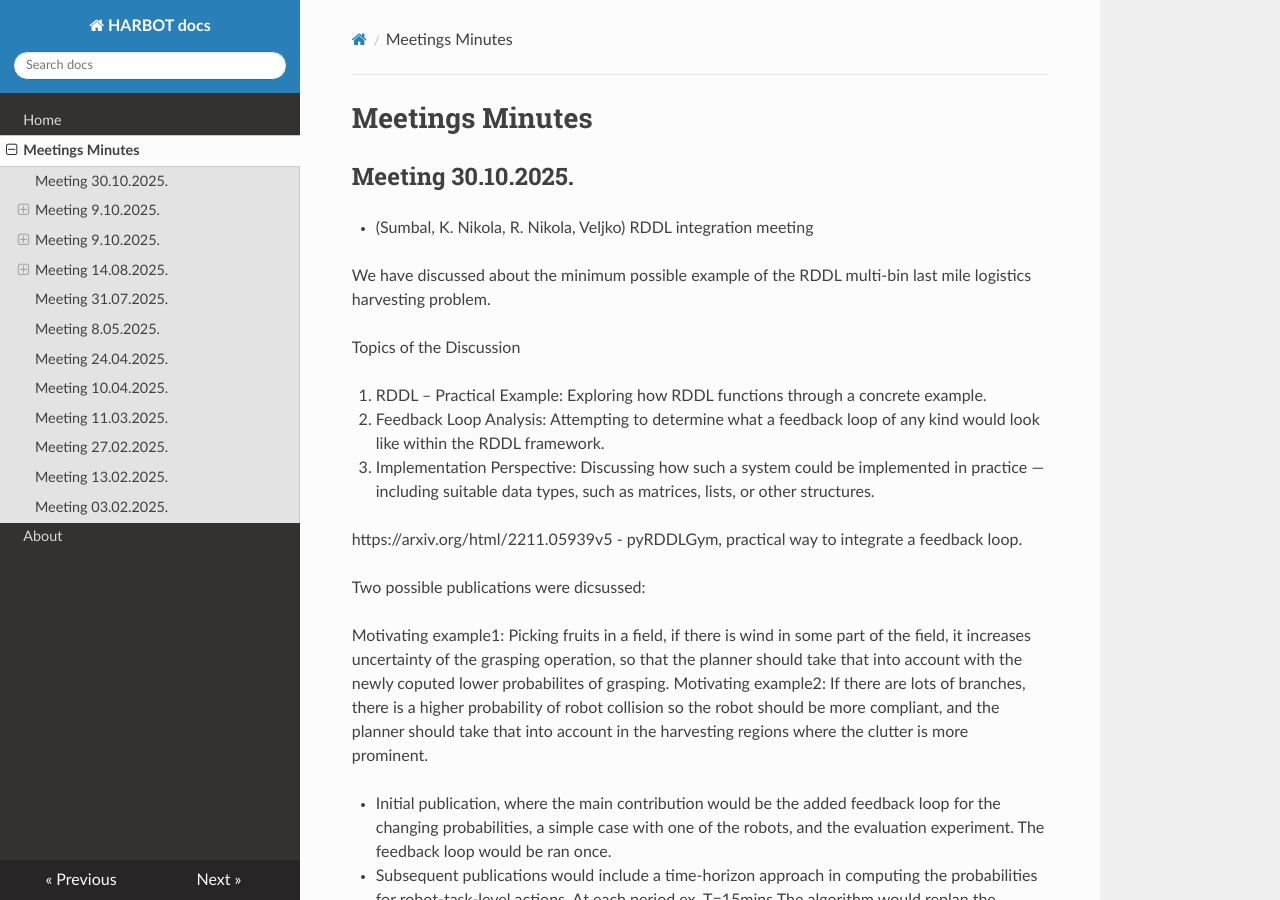
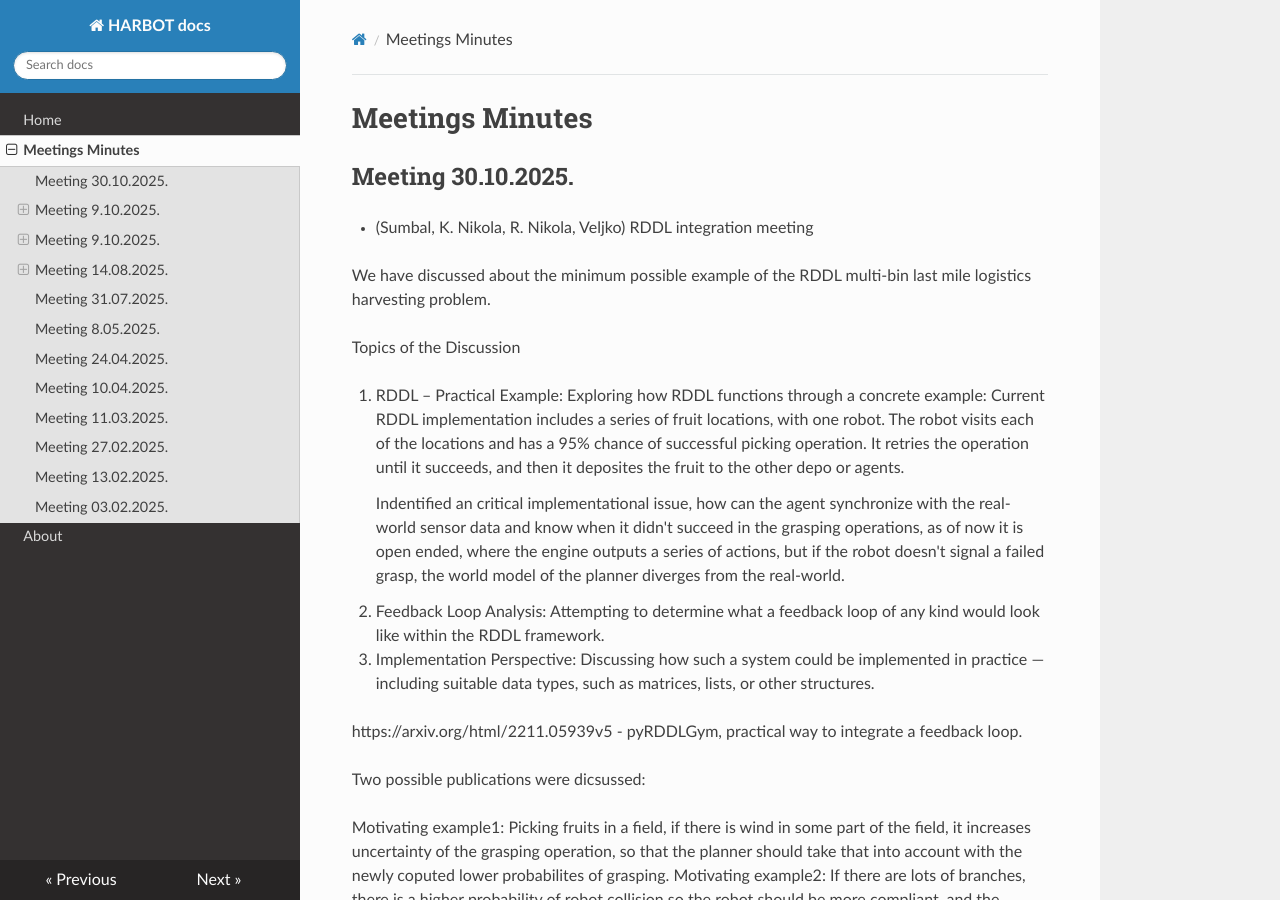
Before and after one commit to etfrobotics/HARBOT, an MkDocs documentation site: the page built from docs/logs.md, in a window 1280 px wide and 900 px high. Built offline with MkDocs 1.6.1, drawn with Linux system fonts in a browser that asks for light colours; nearby versions of some CDN libraries.

Commit message:
Update logs.md

```diff
--- a/docs/logs.md
+++ b/docs/logs.md
@@ -8,11 +8,17 @@ We have discussed about the minimum possible example of the RDDL multi-bin last
 
 Topics of the Discussion
 
-1. RDDL – Practical Example: Exploring how RDDL functions through a concrete example.
+1. RDDL – Practical Example: Exploring how RDDL functions through a concrete example:
+   	Current RDDL implementation includes a series of fruit locations, with one robot. The robot visits each of the locations and has a 95% chance
+   	of successful picking operation. It retries the operation until it succeeds, and then it deposites the fruit to the other depo or agents.
 
-2. Feedback Loop Analysis: Attempting to determine what a feedback loop of any kind would look like within the RDDL framework.
+   	Indentified an critical implementational issue, how can the agent synchronize with the real-world sensor data and know when it didn't succeed in the grasping operations,
+   	as of now it is open ended, where the engine outputs a series of actions, but if the robot doesn't signal a failed grasp, the world model of the planner diverges
+   	from the real-world.
 
-3. Implementation Perspective: Discussing how such a system could be implemented in practice — including suitable data types, such as matrices, lists, or other structures.
+3. Feedback Loop Analysis: Attempting to determine what a feedback loop of any kind would look like within the RDDL framework.
+
+4. Implementation Perspective: Discussing how such a system could be implemented in practice — including suitable data types, such as matrices, lists, or other structures.
 
 https://arxiv.org/html/2211.05939v5 - pyRDDLGym, practical way to integrate a feedback loop.
 
```
